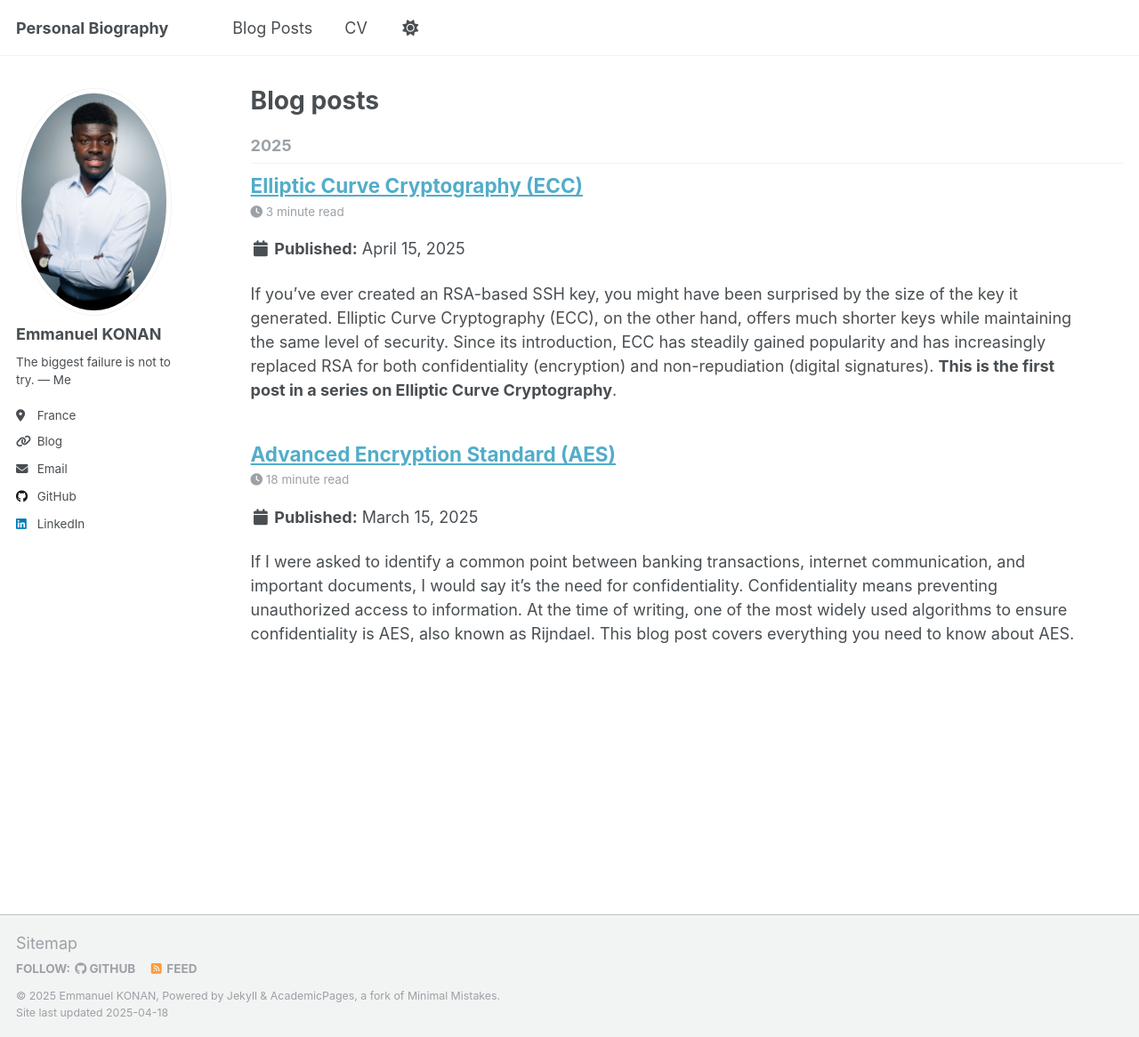
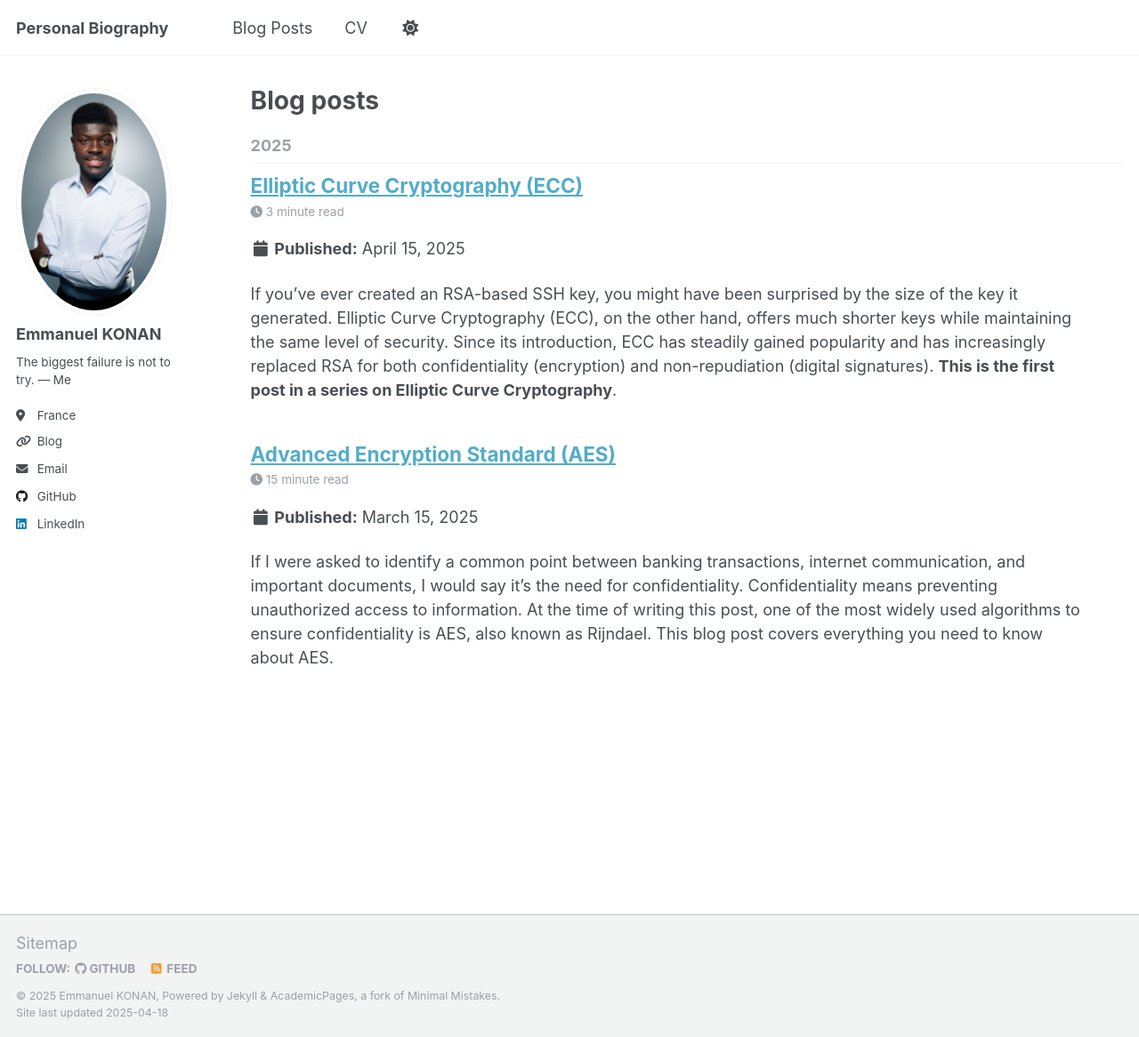
Before and after one commit to kmanu225/kmanu225.github.io, a Jekyll site: the page built from _pages/year-archive.html, in a window 1280 px wide and 1166 px high. Shown: the whole window at 89% size. Built offline with Jekyll 4.4.1, drawn with Linux system fonts in a browser that asks for light colours.

Commit message:
aes introduction

```diff
--- a/_posts/2025-03-15-blog-post-1.md
+++ b/_posts/2025-03-15-blog-post-1.md
@@ -2,9 +2,9 @@
 title: 'Advanced Encryption Standard (AES)'
 date: 2025-03-15
 redirect_to: https://kmanu225.gitbook.io/cs/cybersecurity/cryptography/rijndael
-number_words: 3000
+number_words: 2400
 tags:
   - cryptography
 ---
 
-If I were asked to identify a common point between banking transactions, internet communication, and important documents, I would say it's the need for confidentiality. Confidentiality means preventing unauthorized access to information. At the time of writing, one of the most widely used algorithms to ensure confidentiality is AES, also known as Rijndael. This blog post covers everything you need to know about AES.
+If I were asked to identify a common point between banking transactions, internet communication, and important documents, I would say it's the need for confidentiality. Confidentiality means preventing unauthorized access to information. At the time of writing this post, one of the most widely used algorithms to ensure confidentiality is AES, also known as Rijndael. This blog post covers everything you need to know about AES.
```
